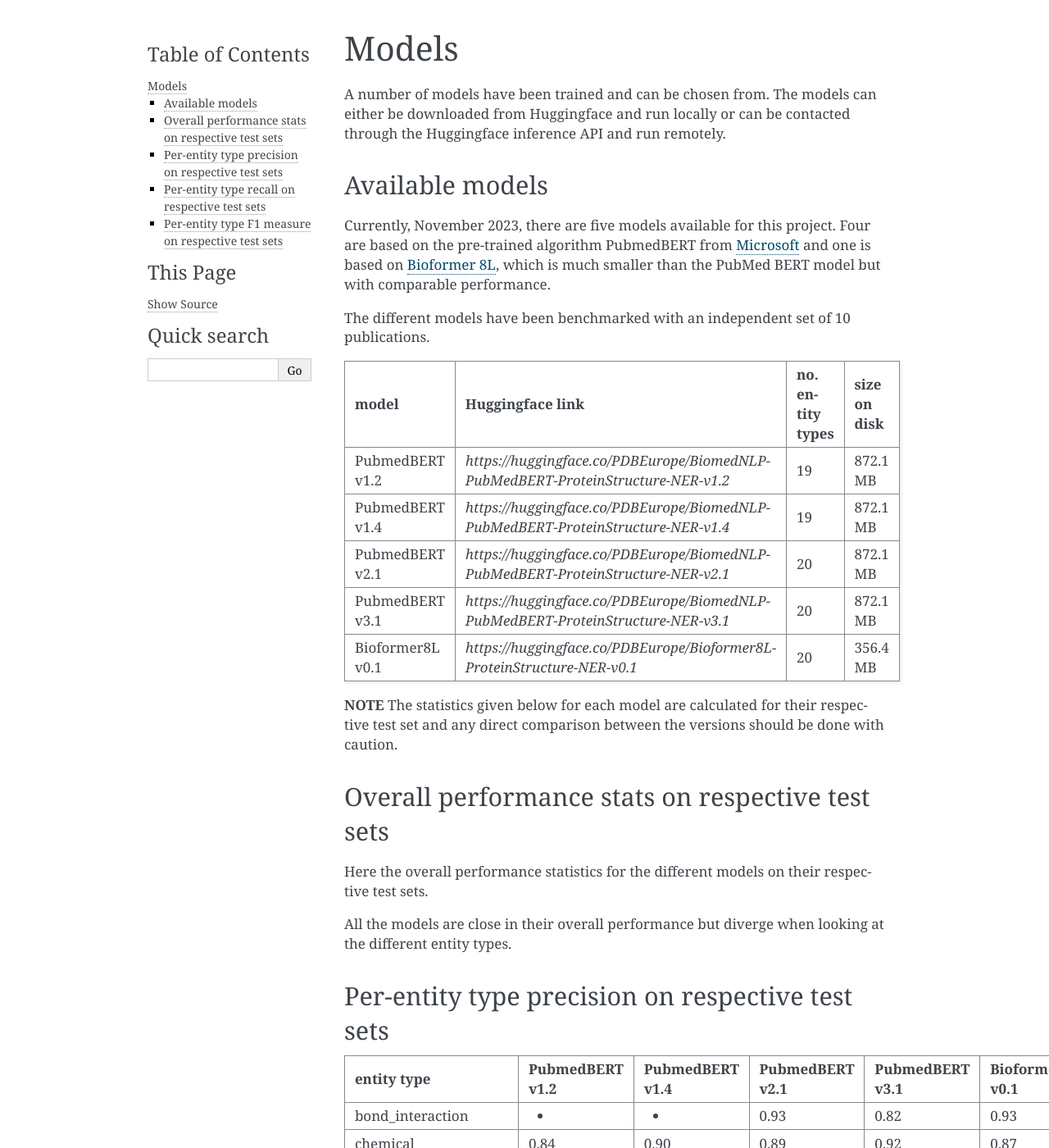
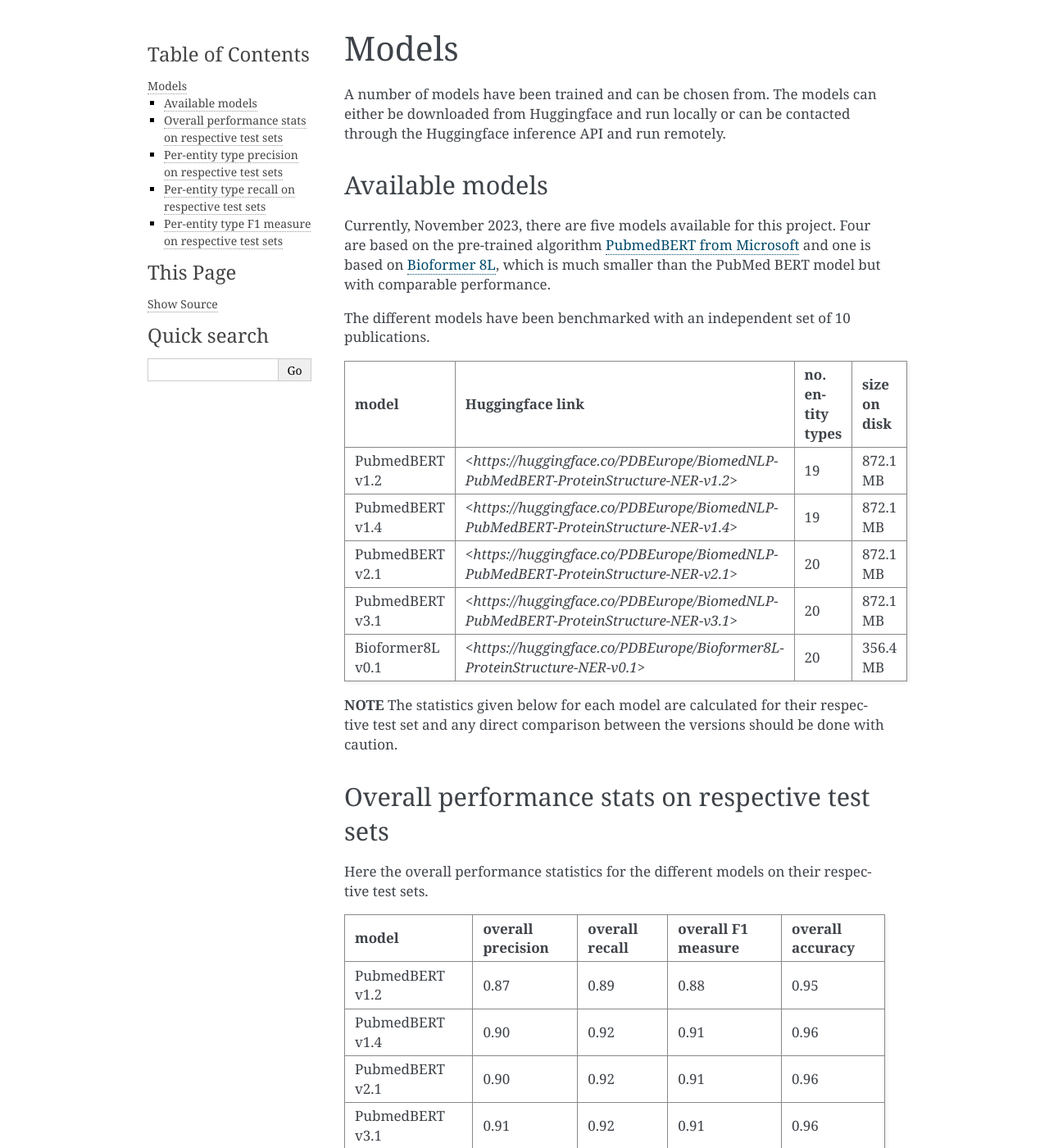
Before and after one commit to PDBeurope/ner_for_protein_structures, a Sphinx documentation site: the page built from docs/source/models.rst, in a window 1280 px wide and 1400 px high. Shown: the whole window at 82% size. Built offline with Sphinx 7.4.7, drawn with Linux system fonts in a browser that asks for light colours; some of the changed text lies outside the part shown.

Commit message:
updating documentation

```diff
--- a/docs/source/models.rst
+++ b/docs/source/models.rst
@@ -11,23 +11,23 @@
 ----------------
 
 Currently, November 2023, there are five models available for this project.
-Four are based on the pre-trained algorithm PubmedBERT from
-`Microsoft <https://huggingface.co/microsoft/BiomedNLP-BiomedBERT-base-uncased-abstract-fulltext>`_
+Four are based on the pre-trained algorithm `PubmedBERT from
+Microsoft <https://huggingface.co/microsoft/BiomedNLP-BiomedBERT-base-uncased-abstract-fulltext>`_
 and one is based on `Bioformer 8L <https://huggingface.co/bioformers/bioformer-8L>`_,
 which is much smaller than the PubMed BERT model but with comparable performance.
 
 The different models have been benchmarked with an independent set of 10
 publications.
 
-================ ================================================================================= ================ ============
-model            Huggingface link                                                                  no. entity types size on disk
-================ ================================================================================= ================ ============
-PubmedBERT v1.2  `https://huggingface.co/PDBEurope/BiomedNLP-PubMedBERT-ProteinStructure-NER-v1.2`               19     872.1 MB
-PubmedBERT v1.4  `https://huggingface.co/PDBEurope/BiomedNLP-PubMedBERT-ProteinStructure-NER-v1.4`               19     872.1 MB
-PubmedBERT v2.1  `https://huggingface.co/PDBEurope/BiomedNLP-PubMedBERT-ProteinStructure-NER-v2.1`               20     872.1 MB
-PubmedBERT v3.1  `https://huggingface.co/PDBEurope/BiomedNLP-PubMedBERT-ProteinStructure-NER-v3.1`               20     872.1 MB
-Bioformer8L v0.1 `https://huggingface.co/PDBEurope/Bioformer8L-ProteinStructure-NER-v0.1`                        20     356.4 MB
-================ ================================================================================= ================ ============
+================ =================================================================================== ================ ============
+model            Huggingface link                                                                    no. entity types size on disk
+================ =================================================================================== ================ ============
+PubmedBERT v1.2  `<https://huggingface.co/PDBEurope/BiomedNLP-PubMedBERT-ProteinStructure-NER-v1.2>`               19     872.1 MB
+PubmedBERT v1.4  `<https://huggingface.co/PDBEurope/BiomedNLP-PubMedBERT-ProteinStructure-NER-v1.4>`               19     872.1 MB
+PubmedBERT v2.1  `<https://huggingface.co/PDBEurope/BiomedNLP-PubMedBERT-ProteinStructure-NER-v2.1>`               20     872.1 MB
+PubmedBERT v3.1  `<https://huggingface.co/PDBEurope/BiomedNLP-PubMedBERT-ProteinStructure-NER-v3.1>`               20     872.1 MB
+Bioformer8L v0.1 `<https://huggingface.co/PDBEurope/Bioformer8L-ProteinStructure-NER-v0.1>`                        20     356.4 MB
+================ =================================================================================== ================ ============
 
 
 **NOTE** The statistics given below for each model are calculated for their respective
@@ -41,11 +41,11 @@
 ================ ================= ============== ================== ================
 model            overall precision overall recall overall F1 measure overall accuracy
 ================ ================= ============== ================== ================
-PubmedBERT v1.2               0.87	         0.89	            0.88	         0.95
-PubmedBERT v1.4               0.90	         0.92	            0.91	         0.96
-PubmedBERT v2.1               0.90	         0.92	            0.91	         0.96
-PubmedBERT v3.1               0.91	         0.92	            0.91	         0.96
-Bioformer8L v0.1              0.88	         0.92	            0.90	         0.95
+PubmedBERT v1.2               0.87           0.89               0.88             0.95
+PubmedBERT v1.4               0.90           0.92               0.91             0.96
+PubmedBERT v2.1               0.90           0.92               0.91             0.96
+PubmedBERT v3.1               0.91           0.92               0.91             0.96
+Bioformer8L v0.1              0.88           0.92               0.90             0.95
 ================ ================= ============== ================== ================
 
 All the models are close in their overall performance but diverge when looking
```
